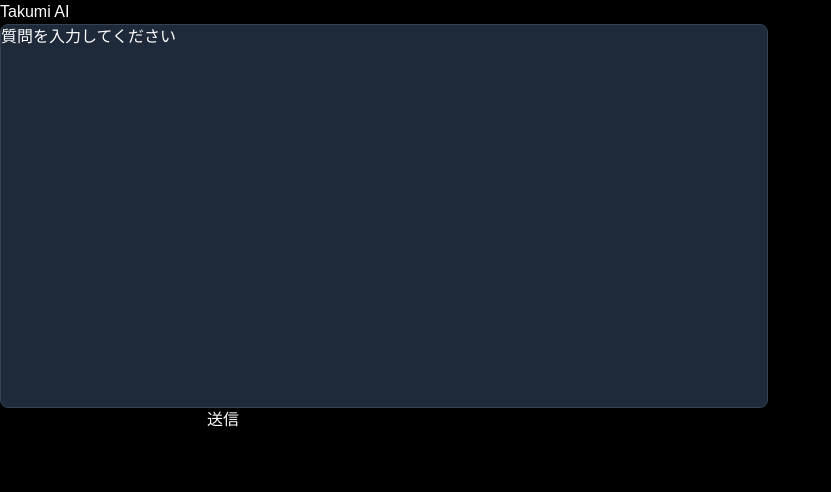
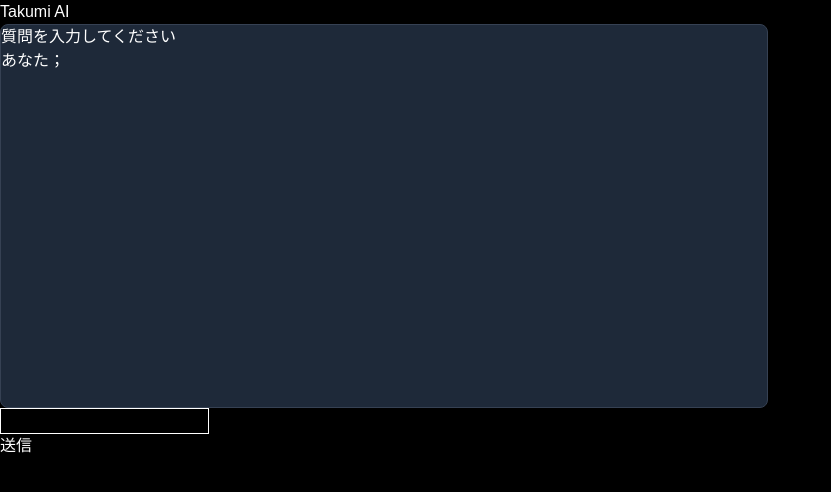
Before and after one commit to tyidong215/takumi-ai, a Next.js app in the folder takumi-ai/takumi-ai/: page / in a window 1280 px wide. Both pictures are taken after a click on the button "送信". Shown: the top 492 px of the page, without its empty margins (0-831 px from the left). Built offline with nearby package versions, Linux system fonts and the light colour scheme.

Commit message:
送信機能と会話履歴表示を追加

```diff
--- a/takumi-ai/takumi-ai/app/page.tsx
+++ b/takumi-ai/takumi-ai/app/page.tsx
@@ -1,15 +1,36 @@
+"use client";
+
+import { useState } from "react";
+
 export default function Home() {
+  const[message,setMessage] = useState("");
+  const[messages,setMessages] = useState<string[]>([]);
+
+  function handleSend(){
+    setMessages([...messages,message]);
+    setMessage("");
+  }
   return (
     <main className="bg-black text-white h-screen">
       <h1>Takumi AI</h1>
 
       <div className="bg-gray-800 h-96 border border-gray-700 rounded-lg w-full max-w-3xl">
         <p>質問を入力してください</p>
+        {messages.map((item,index) => (
+          <p key={index}>あなた；{item}</p>
+        ))}
       </div>
 
-      <input />
+      <input
+      value={message}
+      onChange={(e) => setMessage(e.target.value)}
+      className="border border-white"
+      />
+      <p>{message}</p>
 
-      <button>送信</button>
+      <button onClick={handleSend}>
+        送信
+        </button>
 
     </main>
   );
```
